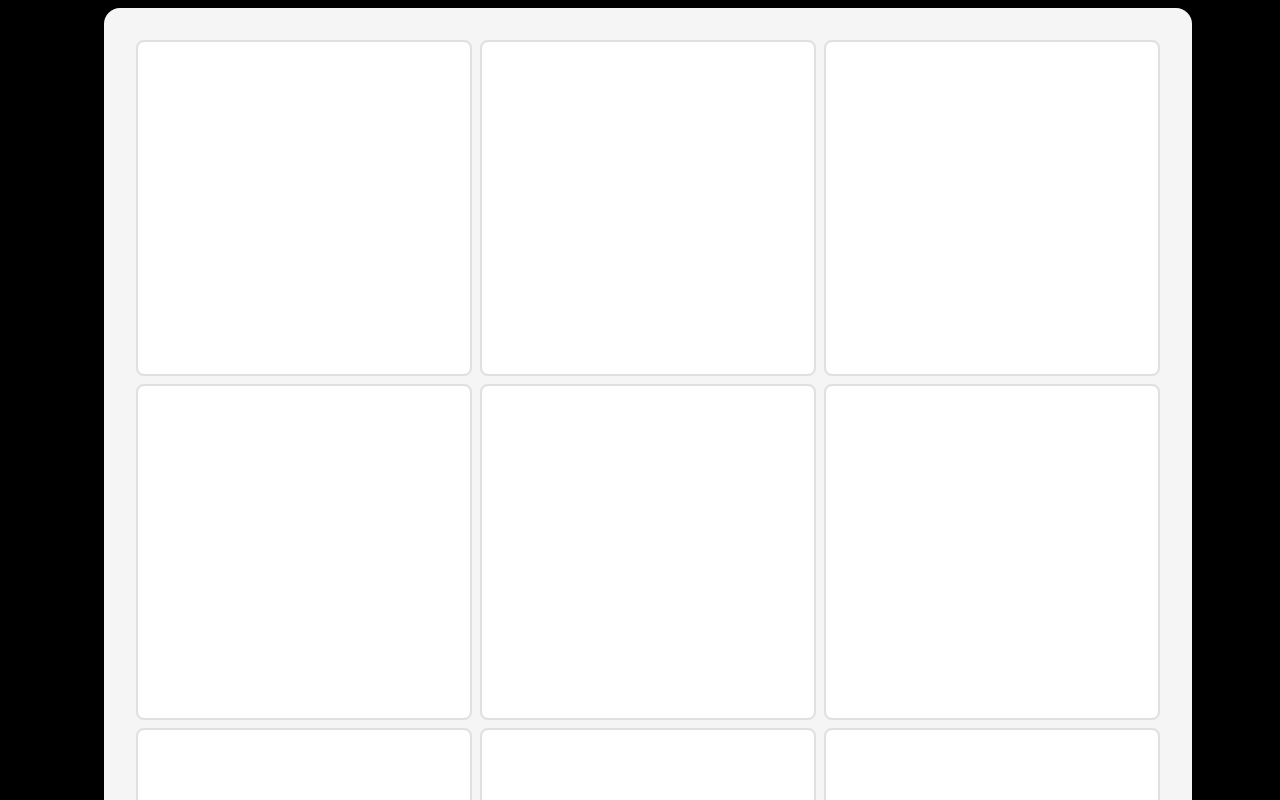
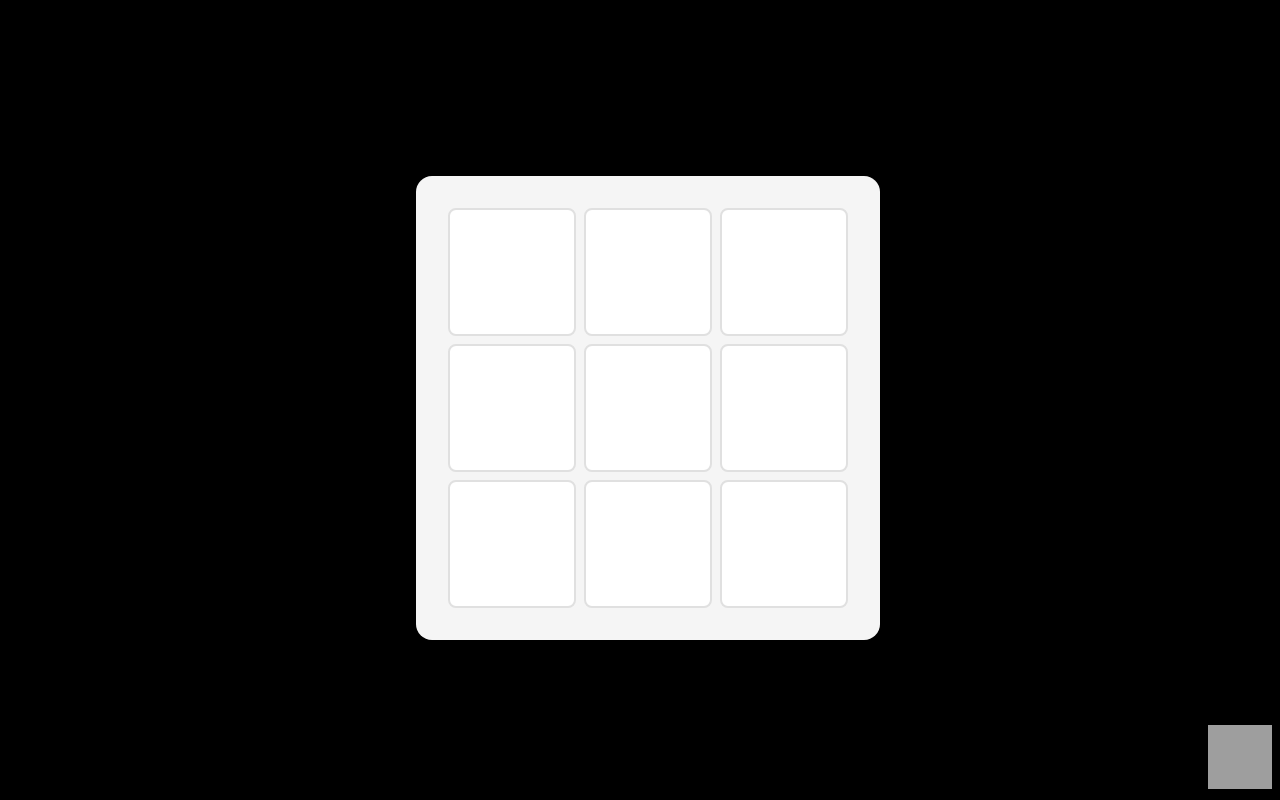
Before and after one commit to code-it-samurai/ranked-multiplayer-tic-tac-toe, a Next.js app: page / in a window 1280 px wide. Shown: the top 800 px of the page. Built offline with nearby package versions, Linux system fonts and the light colour scheme; grey boxes are pictures that could not be loaded.

Commit message:
UI: added some responsiveness changes

```diff
--- a/app/page.tsx
+++ b/app/page.tsx
@@ -159,6 +159,8 @@ export default function Home() {
           padding: '2rem',
           borderRadius: '1rem',
           width: '80vw',
+          maxWidth: '400px',
+          maxHeight: '400px',
           aspectRatio: '1 / 1',
           display: 'grid',
           gridTemplateColumns: 'repeat(3, 1fr)',
```
